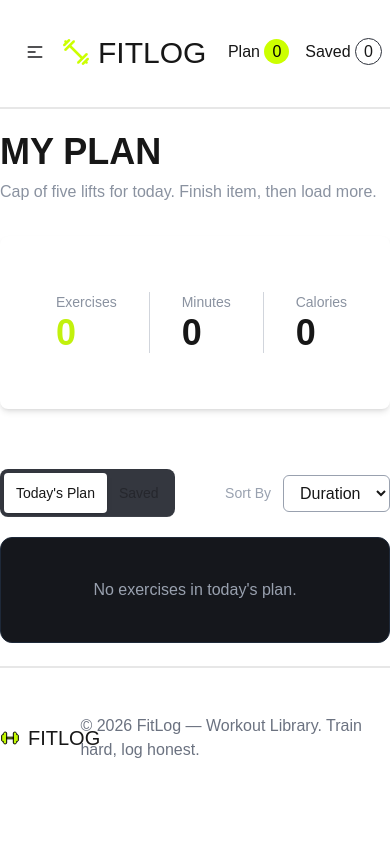
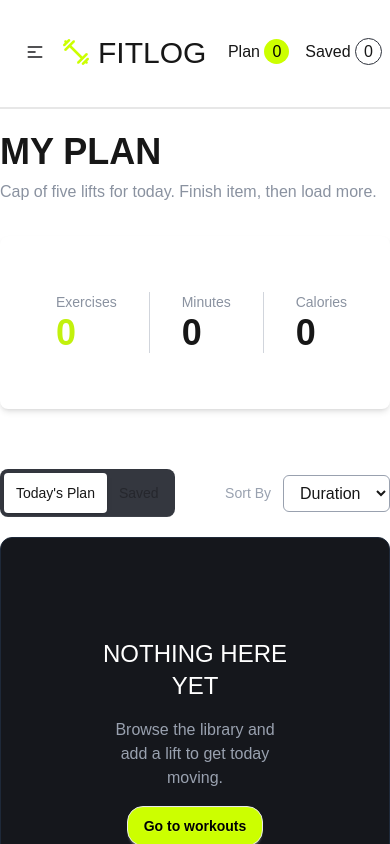
Before and after one commit to alhazuddin07/assignment-number-6, a Next.js app: page /my-plan in a window 390 px wide. Shown: the top 844 px of the page. Built offline with nearby package versions, Linux system fonts and the light colour scheme.

Commit message:
banner responsive

```diff
--- a/package.json
+++ b/package.json
@@ -3,7 +3,7 @@
   "version": "0.1.0",
   "private": true,
   "scripts": {
-    "dev": "next dev",
+    "dev":  "next dev --webpack",
     "build": "next build",
     "start": "next start",
     "lint": "eslint"
--- a/src/app/libraryWorkoutCard/[id]/page.tsx
+++ b/src/app/libraryWorkoutCard/[id]/page.tsx
@@ -2,7 +2,6 @@
 import SavedButton from '@/components/cardDetails/SavedButton';
 import TodaysPlanButton from '@/components/cardDetails/TodaysPlanButton';
 import { ICard } from '@/types/gym-type';
-import { Bookmark } from 'lucide-react';
 import Image from 'next/image';
 
 
@@ -38,6 +37,7 @@ const DetailPage = async ({ params }: ICardDetailPageProps) => {
                             src={card.image}
                             alt={card.name}
                             fill
+                            sizes='1'
                             className="object-cover"
                         />
                     </div>
--- a/src/app/libraryWorkoutCard/page.tsx
+++ b/src/app/libraryWorkoutCard/page.tsx
@@ -18,14 +18,14 @@ const ExerciseCard = async () => {
 
     return (
         <div className="container mx-auto my-16">
-            <h2 className="font-semibold text-4xl">THE LIBRARY</h2>
+            <h2 className="font-semibold sm:text-3xl md:text-4xl">THE LIBRARY</h2>
 
             <p className="p-2 text-[#9CA3AF]">
                 Twelve lifts covering every major muscle group.
             </p>
 
             {/* Grid */}
-            <div className="grid grid-cols-3 gap-4 mt-6">
+            <div className="grid sm:grid-cols-1 md:grid-cols-2 lg:grid-cols-3 gap-4 mt-6">
                 {allCard.map((card: ICard) => {
                     return (
                         <Link href={`/libraryWorkoutCard/${card.id}`} key={card.id}>
@@ -37,6 +37,7 @@ const ExerciseCard = async () => {
                                         src={card.image}
                                         alt={card.name}
                                         fill
+                                        sizes='1'
                                         className="object-cover"
                                     />
                                 </div>
--- a/src/components/cardDetails/SavedButton.tsx
+++ b/src/components/cardDetails/SavedButton.tsx
@@ -7,7 +7,10 @@ import { toast } from 'react-toastify';
 
 const SavedButton = ({ card }: { card: ICard }) => {
 
-    const { saveLater, setSaveLater } = useContext(CardsContext);
+    const { saveLater, setSaveLater } = useContext(CardsContext) as {
+        saveLater: ICard[];
+        setSaveLater: (plan: ICard[])=> void;
+    }
 
     const handleSaveButton = () => {
 
--- a/src/components/cardDetails/TodaysPlanButton.tsx
+++ b/src/components/cardDetails/TodaysPlanButton.tsx
@@ -7,7 +7,10 @@ import { toast } from 'react-toastify';
 
 const TodaysPlanButton = ({ card }: {card: ICard}) => {
 
-    const { todaysPlan, setTodaysPlan } = useContext(CardsContext);
+    const { todaysPlan, setTodaysPlan } = useContext(CardsContext) as {
+        todaysPlan: ICard[];
+        setTodaysPlan: (plan: ICard[]) => void;
+    };
 
     const handleAddTodaysPlan = () => {
 
--- a/src/components/homepage/Banner.tsx
+++ b/src/components/homepage/Banner.tsx
@@ -10,7 +10,7 @@ const Banner = () => {
                 <div className='space-y-5 pt-8'>
                     <p className='text-[#C2F800]'>WORKOUT LIBRARY</p>
 
-                    <h1 className='font-bold text-6xl'>TRAIN WITH INTENT. LOG <br /> EVERY SET.</h1>
+                    <h1 className='font-bold sm:text-[28px] lg:text-6xl'>TRAIN WITH INTENT. LOG <br /> EVERY SET.</h1>
 
                     <p className='pb-4 text-[#9CA3AF]'>FitLog is a dark, no-nonsense gym companion: pick a lift, lock it <br />
                         into today&apos;s plan, and watch the week&apos;s work add up.
@@ -18,7 +18,7 @@ const Banner = () => {
 
                     <Link className='btn bg-[#C2F800] text-black' href="/">BROWSE WORKOUTS</Link>
                 </div>
-                <div>
+                <div className='sm:mt-15 md:mt-0 lg:mt-0'>
                     <Image
                         src={BannerLogo}
                         width={400}
--- a/src/components/my-plan-2/TabsCard.tsx
+++ b/src/components/my-plan-2/TabsCard.tsx
@@ -54,12 +54,12 @@ const MyPlanPart2 = () => {
         if (activeTab === 'today') {
             const updatedCards = todaysPlan.filter((card: ICard) => card.id !== id);
             setTodaysPlan(updatedCards);
-            toast.success("Exercise removed from today's plan")
+            toast.warning("Exercise removed from today's plan")
 
         } else {
             const updatedCards = saveLater.filter((card: ICard) => card.id !== id);
             setSaveLater(updatedCards);
-            toast.success("Exercise removed from saved list")
+            toast.warning("Exercise removed from saved list")
         }
     };
 
@@ -121,11 +121,24 @@ const MyPlanPart2 = () => {
             <div className="mt-5 space-y-3">
 
                 {sortedCards.length === 0 ? (
-                    <div className="rounded-xl border border-gray-800 bg-[#15171c] p-10 text-center text-gray-400">
+                    <div className="rounded-xl border border-gray-800 bg-[#15171c] p-25 text-center text-gray-400">
 
                         {activeTab === 'today'
-                            ? "No exercises in today's plan."
-                            : "No saved exercises yet."
+                            ? <div className='space-y-4'>
+                                <h2 className='text-2xl text-white'>NOTHING HERE YET</h2>
+                                <p className=''>Browse the library and add a lift to get today moving.</p>
+                                <Link href="/">
+                                    <button className='btn bg-[#ccff00] text-black rounded-2xl'>Go to workouts</button>
+                                </Link>
+                            </div>
+
+                            : <div className='space-y-4'>
+                                <h2 className='text-2xl text-white'>NOTHING HERE YET</h2>
+                                <p className=''>Browse the library and add a lift to get today moving.</p>
+                                <Link href="/">
+                                    <button className='btn bg-[#ccff00] text-black rounded-2xl'>Go to workouts</button>
+                                </Link>
+                            </div>
                         }
                     </div>
 
--- a/src/components/shared/Footer.tsx
+++ b/src/components/shared/Footer.tsx
@@ -1,24 +1,29 @@
 import Image from 'next/image';
 import React from 'react';
-import FLogo from '@/assets/SVG.svg'
+import FLogo from '@/assets/SVG.svg';
 
 const Footer = () => {
     return (
         <footer>
-            <div className='divider'></div>
-            <div className='flex justify-between items-center container mx-auto'>
-                <div className='flex items-center gap-2 py-8'>
+            <div className="divider"></div>
+            <div className="container mx-auto flex flex-col md:flex-row justify-between items-center">
+
+                <div className="flex items-center gap-2 py-8">
                     <Image
                         src={FLogo}
                         height={25}
                         width={25}
-                        alt='footerImage'
+                        alt="footerImage"
                     />
-                    <p className='text-[20px]'>FITLOG</p>
+                    <p className="text-[20px]">FITLOG</p>
                 </div>
-                <div>
-                    <p className='text-[#6B7280]'>© 2026 FitLog — Workout Library. Train hard, log honest.</p>
+
+                <div className="text-center md:text-right pb-8 md:pb-0">
+                    <p className="text-[#6B7280]">
+                        © 2026 FitLog — Workout Library. Train hard, log honest.
+                    </p>
                 </div>
+
             </div>
         </footer>
     );
```
